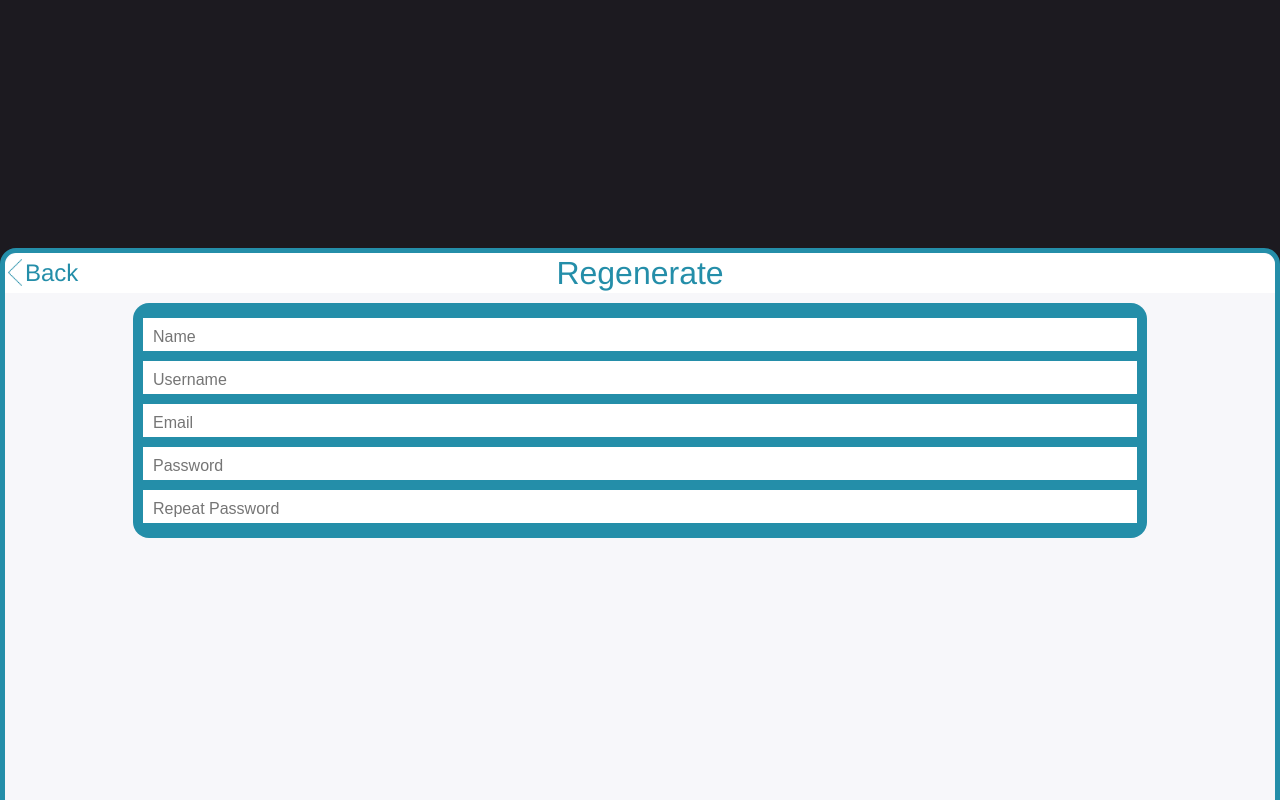
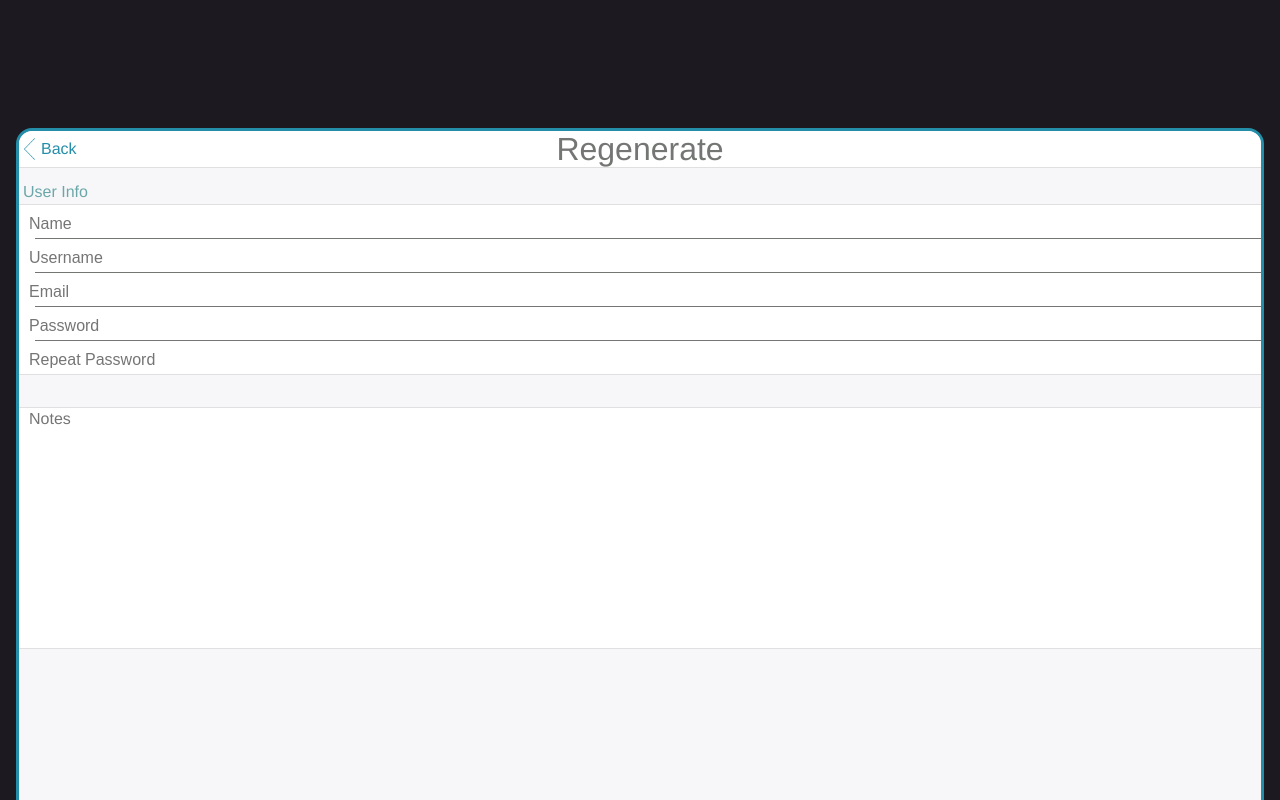
Before and after one commit to DanielMKwolek/regenerateapp, a React (Create React App) app: page / in a window 1280 px wide. Shown: the part 1440-2240 px from the top of the page. Built offline with nearby package versions, Linux system fonts and the light colour scheme.

Commit message:
Finished MVP draft of apple Component

```diff
--- a/src/App.css
+++ b/src/App.css
@@ -2,6 +2,10 @@
 /* * {
     transition: background-color 1s ease-in;
 } */
+
+textarea:focus, input:focus{
+    outline: none;
+}
 
 .body {
     background-color: black;
@@ -71,6 +75,7 @@
     top: 0;
     z-index: 1;
     padding-top: 24px;
+    height: 9vh;
 }
 
 #homeDiv {
@@ -78,17 +83,17 @@
     height: 500vh;
     display: grid;
     grid-template-columns: 100vw;
-    grid-template-rows: repeat(6,100vh);
+    grid-template-rows: repeat(6,91vh);
 }
 
 #headlineDiv {
     display: grid;
     grid-template-columns: 100vw;
-    grid-template-rows: 60vh 40vh;
+    grid-template-rows: 50vh 40vh;
 }
 
 #headlineDiv p{
-    margin-top: 20vh;
+    margin-top: 15vh;
 }
 
 #colorPreview {
@@ -118,17 +123,21 @@
 
 .applePhone {
     font-family: Helvetica, Arial, sans-serif;
-    border: 5px solid var(--dark-accent);
+    border: 3px solid var(--dark-accent);
+    margin: 16px;
     border-radius: 16px;
     background-color: #F7F7FA;
 }
 
 .applePhone header {
     display: grid;
-    border-radius: 14px 13px 0 0;
-    background-color: #FFFFFF;
     grid-template-columns: 1fr 1fr 1fr;
     grid-template-rows: auto;
+    border-radius: 14px 13px 0 0;
+    border-bottom: 1px solid #E0E0E0;
+    background-color: #FFFFFF;
+    padding: 2px 0;
+    margin-bottom: 16px;
 }
 
 .appleBackButtonDiv {
@@ -137,10 +146,10 @@
 }
 
 .appleBackChevron {
-    height: 5vh;
-    width: 5vh;
-    margin-left: -10px;
-    margin-right: -10px;
+    height: 4vh;
+    width: 4vh;
+    margin-left: -5px;
+    margin-right: -5px;
     mask-image: url("assets/rect10.png");
     mask-size: 35%;
     mask-repeat: no-repeat;
@@ -151,22 +160,39 @@
     margin: auto;
 }
 
+.appleFormLabel {
+    margin: 0 0 4px 4px;
+}
 
 .appleForm {
     display: flex;
     flex-direction: column;
-    margin: 10px 10vw;
-    padding: 10px;
-    border-radius: 16px;
+    background-color: #FFFFFF;
+    border-top: 1px solid #E0E0E0;
+    border-bottom: 1px solid #E0E0E0;
 }
 
 .appleForm input {
     border: none;
     background-color: white;
     padding: 10px 10px 5px 10px;
-    margin: 5px 0;
 }
 
-.appleForm::placeholder {
-    color: white;
+.appleDividerLine {
+    height: 1px;
+    background-color: var(--main-brand);
+    margin: 0 0 0 16px;
 }
+
+#appleForm2 {
+    margin-top: 32px;
+    height: 30vh;
+}
+
+#appleForm2 textarea{
+    font-family: Helvetica, Arial, sans-serif;
+    padding-left: 10px;
+    resize: none;
+    border: none;
+    height: 100%;
+}
--- a/src/Components/ApplePhone/ApplePhone.js
+++ b/src/Components/ApplePhone/ApplePhone.js
@@ -4,18 +4,26 @@ const ApplePhone = (props) => {
             <header className="appleTitleBar">
                 <div className="appleBackButtonDiv da">
                     <div className="appleBackChevron bda"> </div>
-                    <p onClick={() => {}}className="fsam">Back</p>
+                    <p onClick={() => {}}className="fsas">Back</p>
                 </div>
-                <p className="appleTitle da fsal">Regenerate</p>
+                <p className="appleTitle mb fsal">Regenerate</p>
                 <div />
             </header>
             <div className="appleBody">
-                <form className="appleForm bda">
-                    <input className="da fsas" type="text" placeholder="Name"/>
-                    <input className="da fsas" type="text" placeholder="Username"/>
-                    <input className="da fsas" type="text" placeholder="Email"/>
-                    <input className="da fsas" type="password" placeholder="Password"/>
-                    <input className="da fsas" type="password" placeholder="Repeat Password"/>
+                <p className="appleFormLabel la">User Info</p>
+                <form className="appleForm">
+                    <input className="mb fsas" type="text" placeholder="Name"/>
+                    <div className="appleDividerLine"></div>
+                    <input className="mb fsas" type="text" placeholder="Username"/>
+                    <div className="appleDividerLine"></div>
+                    <input className="mb fsas" type="text" placeholder="Email"/>
+                    <div className="appleDividerLine"></div>
+                    <input className="mb fsas" type="password" placeholder="Password"/>
+                    <div className="appleDividerLine"></div>
+                    <input className="mb fsas" type="password" placeholder="Repeat Password"/>
+                </form>
+                <form className="appleForm" id="appleForm2">
+                    <textarea className="mb fsas" placeholder="Notes"></textarea>
                 </form>
             </div>
         </div>
```
